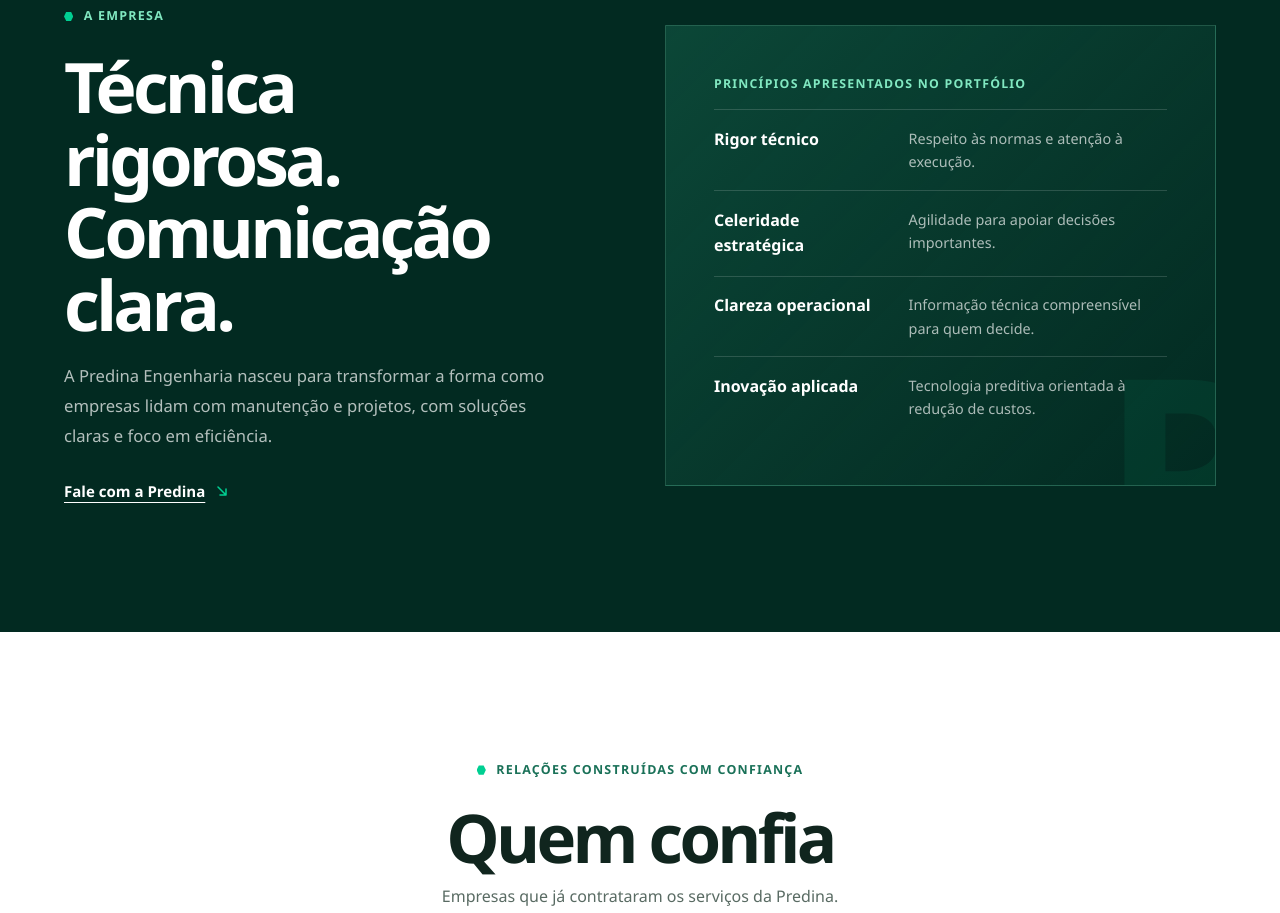
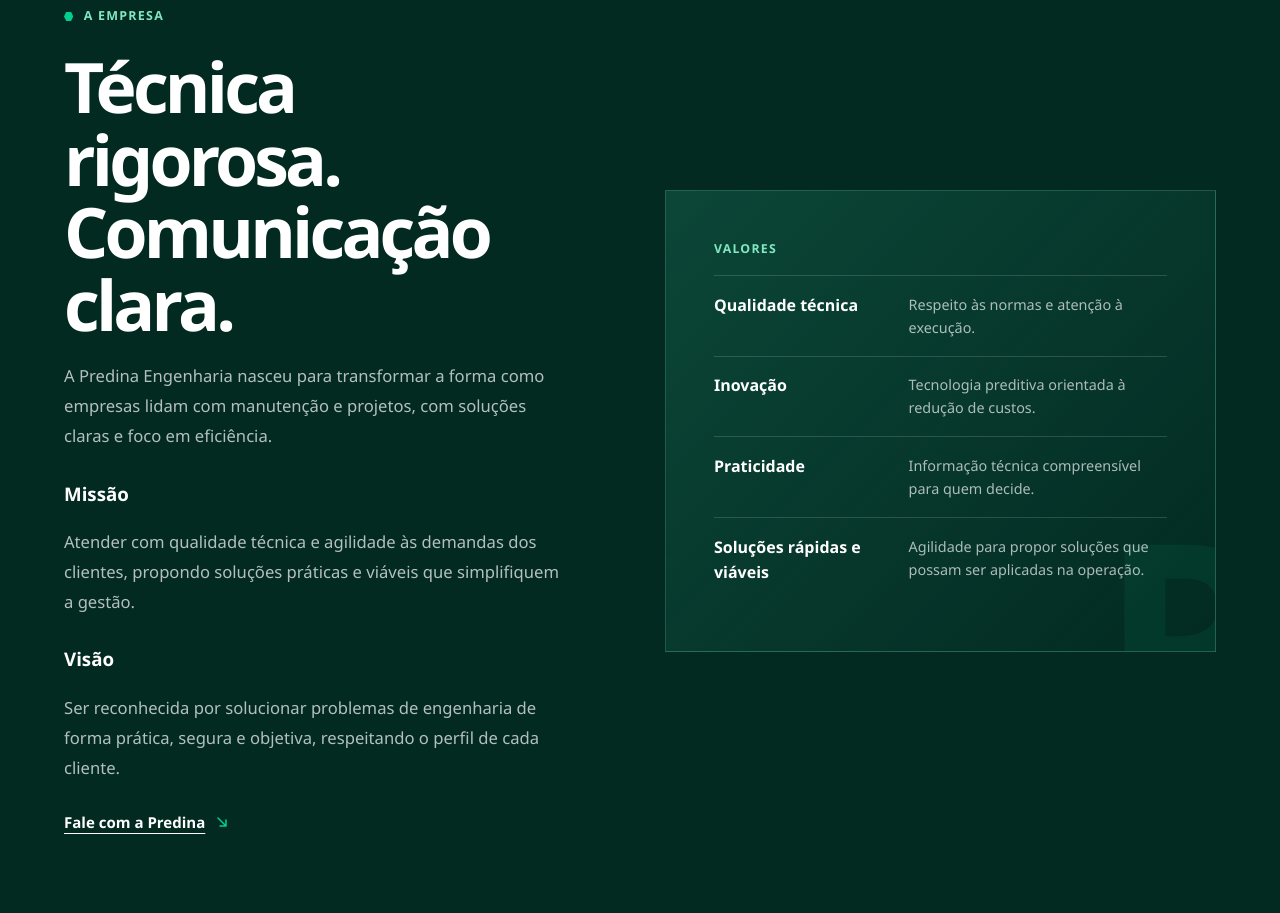
Before and after one commit to lucaasaragao/Predina_Engenharia, a plain HTML site: page index.html in a window 1280 px wide. Shown: the part 2560-3473 px from the top of the page. Drawn offline with Linux system fonts and the light colour scheme.

Commit message:
Adiciona missão, visão e valores da Predina

```diff
--- a/index.html
+++ b/index.html
@@ -268,16 +268,20 @@
           <p class="eyebrow eyebrow--light"><span class="eyebrow-mark" aria-hidden="true"></span> A empresa</p>
           <h2 id="company-title">Técnica rigorosa.<br>Comunicação clara.</h2>
           <p>A Predina Engenharia nasceu para transformar a forma como empresas lidam com manutenção e projetos, com soluções claras e foco em eficiência.</p>
+          <h3>Missão</h3>
+          <p>Atender com qualidade técnica e agilidade às demandas dos clientes, propondo soluções práticas e viáveis que simplifiquem a gestão.</p>
+          <h3>Visão</h3>
+          <p>Ser reconhecida por solucionar problemas de engenharia de forma prática, segura e objetiva, respeitando o perfil de cada cliente.</p>
           <a class="text-link text-link--light" href="#contato">Fale com a Predina <svg class="text-link-icon" width="16" height="16" viewBox="0 0 16 16" fill="none" aria-hidden="true"><path d="M4 4l8 8m0-6v6H6" stroke="currentColor" stroke-width="1.5" stroke-linecap="round" stroke-linejoin="round"/></svg></a>
         </div>
 
         <div class="values-panel" data-reveal="from-right">
-          <p class="values-heading">Princípios apresentados no portfólio</p>
+          <h3 class="values-heading">Valores</h3>
           <dl class="values-list">
-            <div><dt>Rigor técnico</dt><dd>Respeito às normas e atenção à execução.</dd></div>
-            <div><dt>Celeridade estratégica</dt><dd>Agilidade para apoiar decisões importantes.</dd></div>
-            <div><dt>Clareza operacional</dt><dd>Informação técnica compreensível para quem decide.</dd></div>
-            <div><dt>Inovação aplicada</dt><dd>Tecnologia preditiva orientada à redução de custos.</dd></div>
+            <div><dt>Qualidade técnica</dt><dd>Respeito às normas e atenção à execução.</dd></div>
+            <div><dt>Inovação</dt><dd>Tecnologia preditiva orientada à redução de custos.</dd></div>
+            <div><dt>Praticidade</dt><dd>Informação técnica compreensível para quem decide.</dd></div>
+            <div><dt>Soluções rápidas e viáveis</dt><dd>Agilidade para propor soluções que possam ser aplicadas na operação.</dd></div>
           </dl>
           <span class="values-mark" aria-hidden="true">P.</span>
         </div>
```
